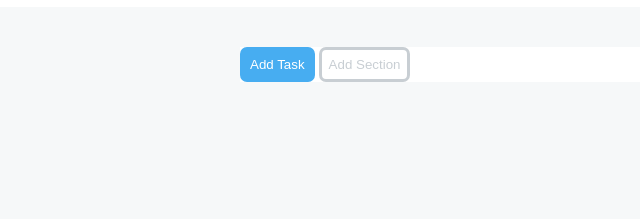
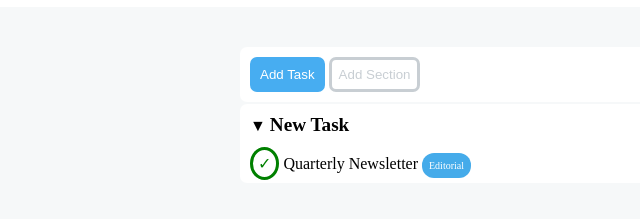
Before and after one commit to Giaki22/html-css-toboolist, a plain HTML site: page index.html in a window 1280 px wide. Shown: the part 63-282 px from the top of the page, without its empty margins (0-640 px from the left). Drawn offline with Linux system fonts and the light colour scheme.

Commit message:
+ New Task

```diff
--- a/css/style.css
+++ b/css/style.css
@@ -21,8 +21,11 @@ header{
 }
 .webapp{
     width: 800px;
-    margin: 40px auto;
+    margin: auto;
+    margin-top: 40px;
     background-color: white;
+    border-radius: 7px;
+    padding: 10px;
 }
 .add{
     color: white;
@@ -38,3 +41,31 @@ header{
     border-radius: 7px;
     padding: 7px;
 }
+#zeromargin{
+    margin-top: 2px;
+}
+.bold{
+    font-weight: bolder;
+    font-size: larger;
+}
+.spunta{
+    color: green;
+    border: solid green;
+    border-radius: 50%;
+    text-align: center;
+    margin: auto;
+    padding: 5px;
+    padding-left: 5px;
+}
+h2{
+    display: inline-block;
+    font-weight: 400;
+    font-size: medium;
+}
+.blu{
+    background-color: #45abea;
+    color: white;
+    border-radius: 12px;
+    padding: 7px;
+    font-size: 10px;
+}
--- a/index.html
+++ b/index.html
@@ -23,8 +23,14 @@
             <button class="add2">
                 Add Section
             </button>
+        </div>
+        <div class="webapp" id="zeromargin">
             <div class="newtask">
                 <!-- lista -->
+                &#9660 <span class="bold"> New Task</span>
+                <br>
+                <br>
+                <span class="spunta">&#10003</span> <h2>Quarterly Newsletter</h2> <span class="blu">Editorial</span>
             </div>
             <div class="today">
                 <!-- lista -->
```
